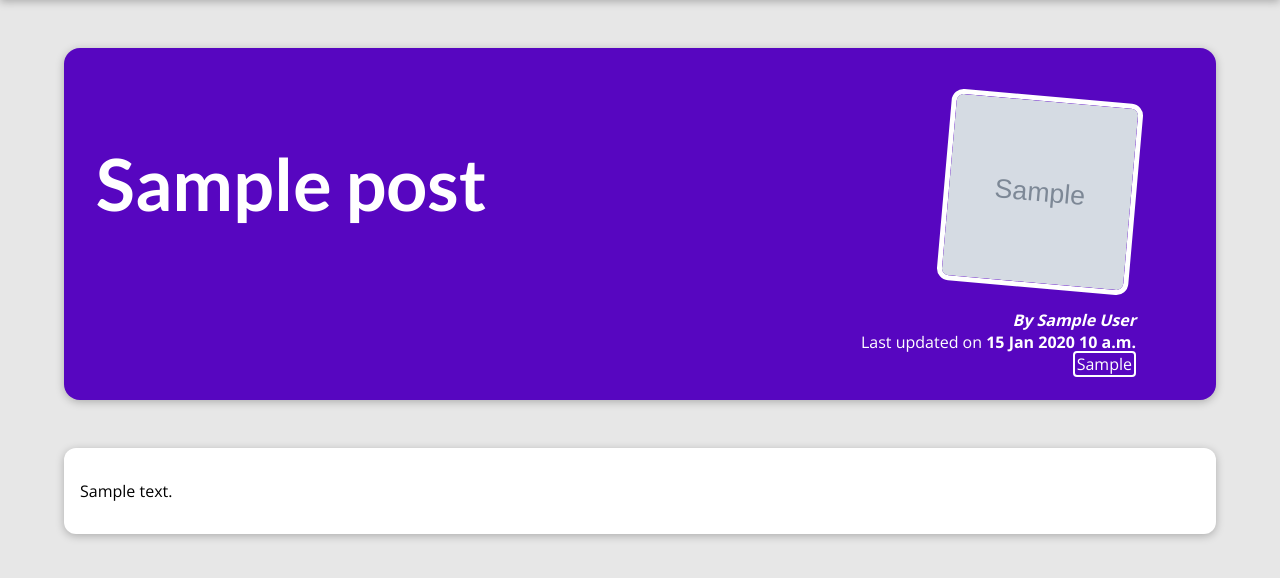
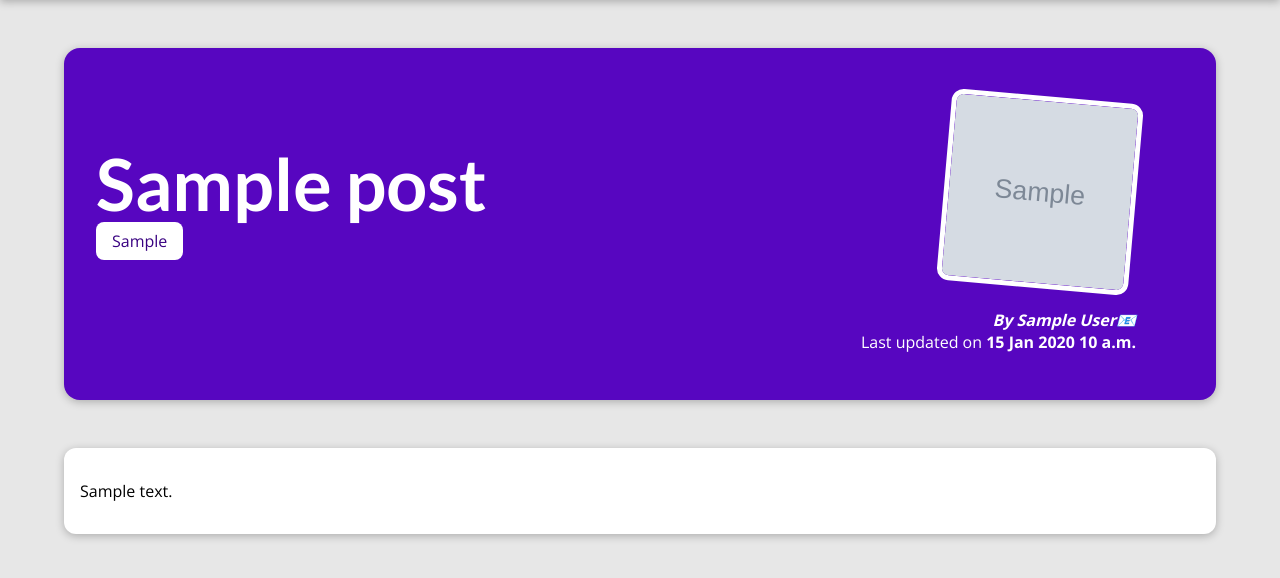
Before and after one commit to HariprasadPoojary/Django-Blog, a Django app: a page that uses the_site/blog/templates/blog/post-details.html in a window 1280 px wide. Shown: the part 80-658 px from the top of the page. Run offline with Django 3.2, Linux system fonts and the light colour scheme; tables that the repository leaves empty hold one stand-in row (values such as "Sample post"); grey boxes marked "Sample" are stand-in pictures.

Commit message:
minor changes in Tags display

```diff
--- a/the_site/blog/static/blog/post_details.css
+++ b/the_site/blog/static/blog/post_details.css
@@ -22,6 +22,7 @@ body {
 #summary h2 {
 	color: white;
 	font-size: 4.5rem;
+	margin-bottom: 0.25rem;
 }
 
 #summary article {
@@ -33,14 +34,17 @@ body {
 	text-align: right;
 	color: white;
 }
-
 #summary article a {
-	position: relative;
 	color: white;
 	text-decoration: none;
-	border: 2px solid white;
-	border-radius: 4px;
-	padding: 0 2px 0 2px;
+}
+#summary .tags a {
+	position: relative;
+	background-color: white;
+	color: #390281;
+	text-decoration: none;
+	border-radius: 8px;
+	padding: 0.5rem 1rem;
 }
 
 #summary article img {
--- a/the_site/blog/templates/blog/post-details.html
+++ b/the_site/blog/templates/blog/post-details.html
@@ -9,19 +9,22 @@
 {% block body_content %}
 <section id="summary">
 	<h2>{{the_post.title}}</h2>
+	<div class="tags">
+		<!-- prettier-ignore -->
+		{% for tag in tags %}
+		<a href="{{tag.get_absolute_url}}">{{tag.caption}}</a>
+		{% endfor %}
+	</div>
 	<article>
 		<img
 			src=" {% static 'blog/images/'|add:the_post.image_name %} "
 			alt="{{the_post.title}}"
 		/>
-		<address>By {{the_post.author}}</address>
+		<address>
+			By
+			<a href="mailto:{{the_post.author.email}}">{{the_post.author}}📧</a>
+		</address>
 		<div>Last updated on <time>{{the_post.date|date:"d M Y P"}}</time></div>
-		<div class="tags">
-			<!-- prettier-ignore -->
-			{% for tag in tags %}
-			<a href="{{tag.get_absolute_url}}">{{tag.caption}}</a>
-			{% endfor %}
-		</div>
 	</article>
 </section>
 
```
